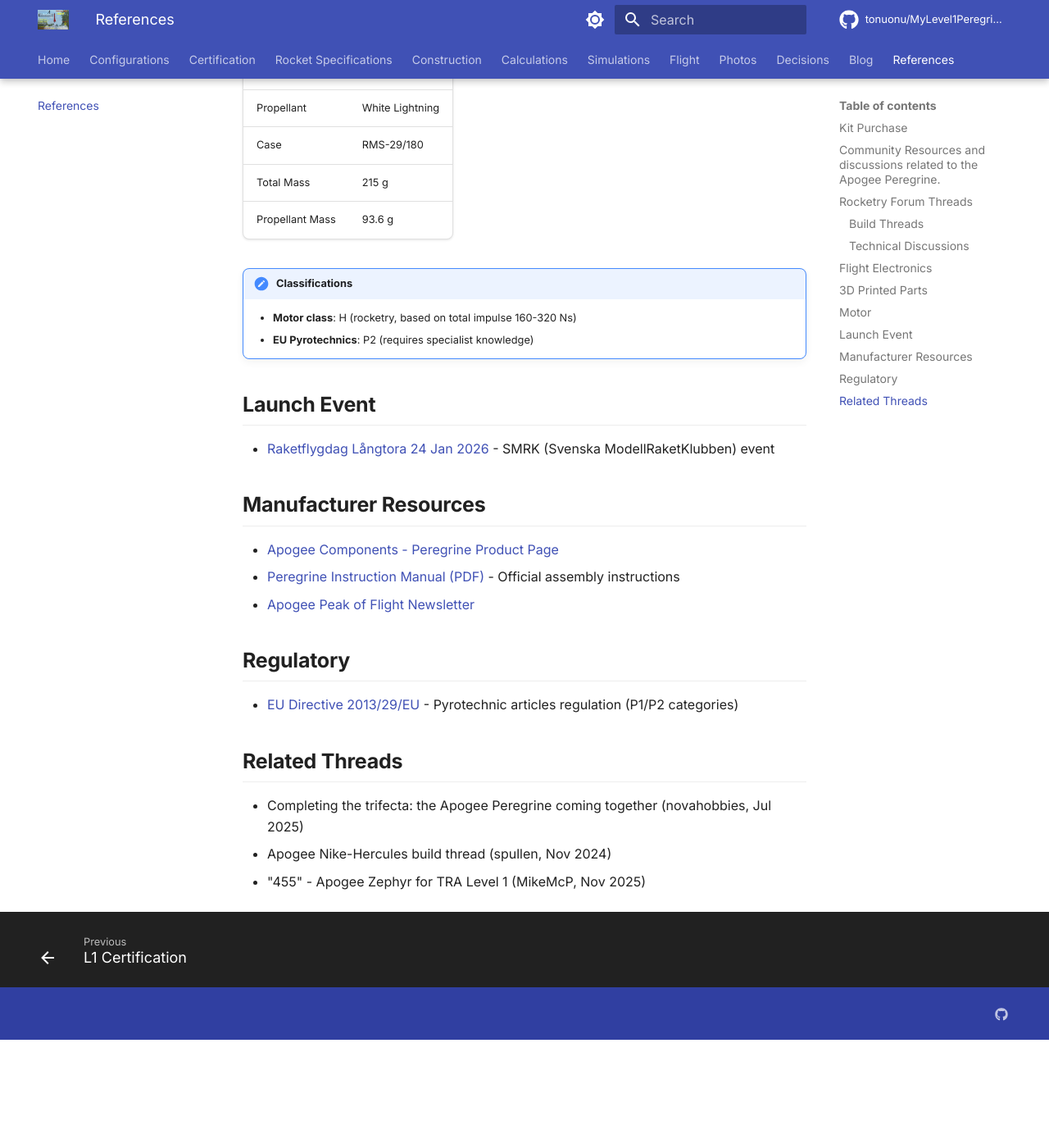
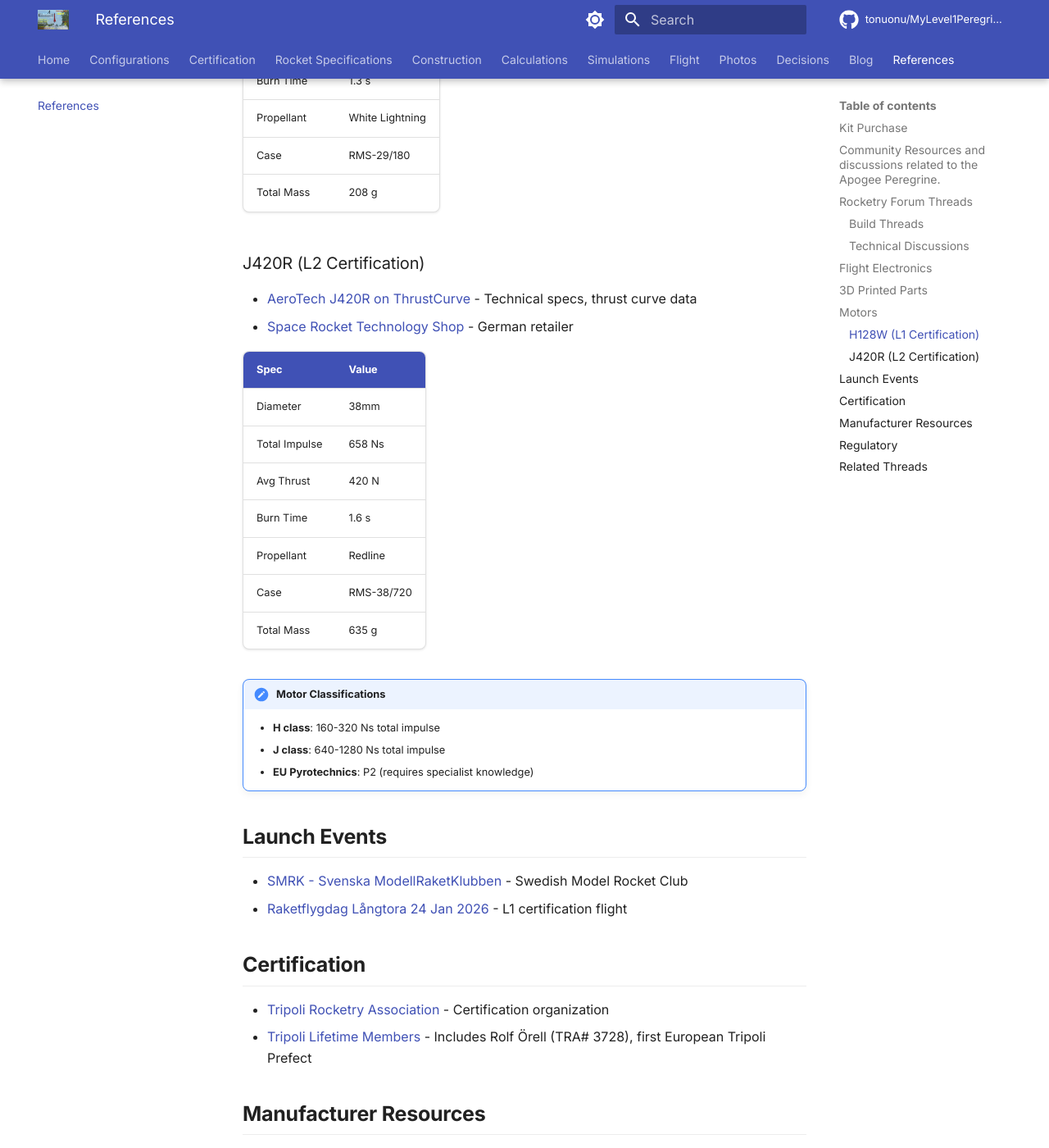
Before and after one commit to tonuonu/MyLevel1Peregrine, an MkDocs documentation site: the page built from docs/references.md, in a window 1280 px wide and 1400 px high, scrolled down 2043 px. Shown: the whole window at 82% size. Built offline with MkDocs 1.6.1 and Material for MkDocs 9.7.7, drawn with Linux system fonts in a browser that asks for light colours; comment, search, counter and statistics services are not loaded; before the commit the page ends 3311 px from its top, so only the background shows below that; some of the changed text lies outside the part shown.

Commit message:
Update references with J420R motor and certification links

```diff
--- a/docs/references.md
+++ b/docs/references.md
@@ -44,10 +44,11 @@
 
 - [38mm Motor Retainer + Rail Guides](https://www.thingiverse.com/thing:6780161) - Thingiverse model for motor retention (printed in ASA) and backup rail guides
 
-## Motor
+## Motors
+
+### H128W (L1 Certification)
 
 - [AeroTech H128W on ThrustCurve](https://www.thrustcurve.org/motors/AeroTech/H128W/) - Technical specs, thrust curve data
-- [AeroTech H128W on Apogee](https://www.apogeerockets.com/Rocket_Motors/AeroTech_Motors/29mm_Propellant_Kits_HPR/29_180/Aerotech_Motor_H128W-M) - Retailer page
 
 | Spec | Value |
 |------|-------|
@@ -57,16 +58,37 @@
 | Burn Time | 1.3 s |
 | Propellant | White Lightning |
 | Case | RMS-29/180 |
-| Total Mass | 215 g |
-| Propellant Mass | 93.6 g |
+| Total Mass | 208 g |
 
-!!! note "Classifications"
-    - **Motor class**: H (rocketry, based on total impulse 160-320 Ns)
+### J420R (L2 Certification)
+
+- [AeroTech J420R on ThrustCurve](https://www.thrustcurve.org/motors/AeroTech/J420R/) - Technical specs, thrust curve data
+- [Space Rocket Technology Shop](https://www.spacerockettechnology-shop.de/en/J420R-14A.html) - German retailer
+
+| Spec | Value |
+|------|-------|
+| Diameter | 38mm |
+| Total Impulse | 658 Ns |
+| Avg Thrust | 420 N |
+| Burn Time | 1.6 s |
+| Propellant | Redline |
+| Case | RMS-38/720 |
+| Total Mass | 635 g |
+
+!!! note "Motor Classifications"
+    - **H class**: 160-320 Ns total impulse
+    - **J class**: 640-1280 Ns total impulse
     - **EU Pyrotechnics**: P2 (requires specialist knowledge)
 
-## Launch Event
+## Launch Events
 
-- [Raketflygdag Långtora 24 Jan 2026](https://smrk.space/kalender/raketflygdag-langtora_20260124) - SMRK (Svenska ModellRaketKlubben) event
+- [SMRK - Svenska ModellRaketKlubben](https://smrk.space/) - Swedish Model Rocket Club
+- [Raketflygdag Långtora 24 Jan 2026](https://smrk.space/kalender/raketflygdag-langtora_20260124) - L1 certification flight
+
+## Certification
+
+- [Tripoli Rocketry Association](https://www.tripoli.org/) - Certification organization
+- [Tripoli Lifetime Members](https://tripoli.clubexpress.com/content.aspx?page_id=22&club_id=795696&module_id=494497) - Includes Rolf Örell (TRA# 3728), first European Tripoli Prefect
 
 ## Manufacturer Resources
 
```
